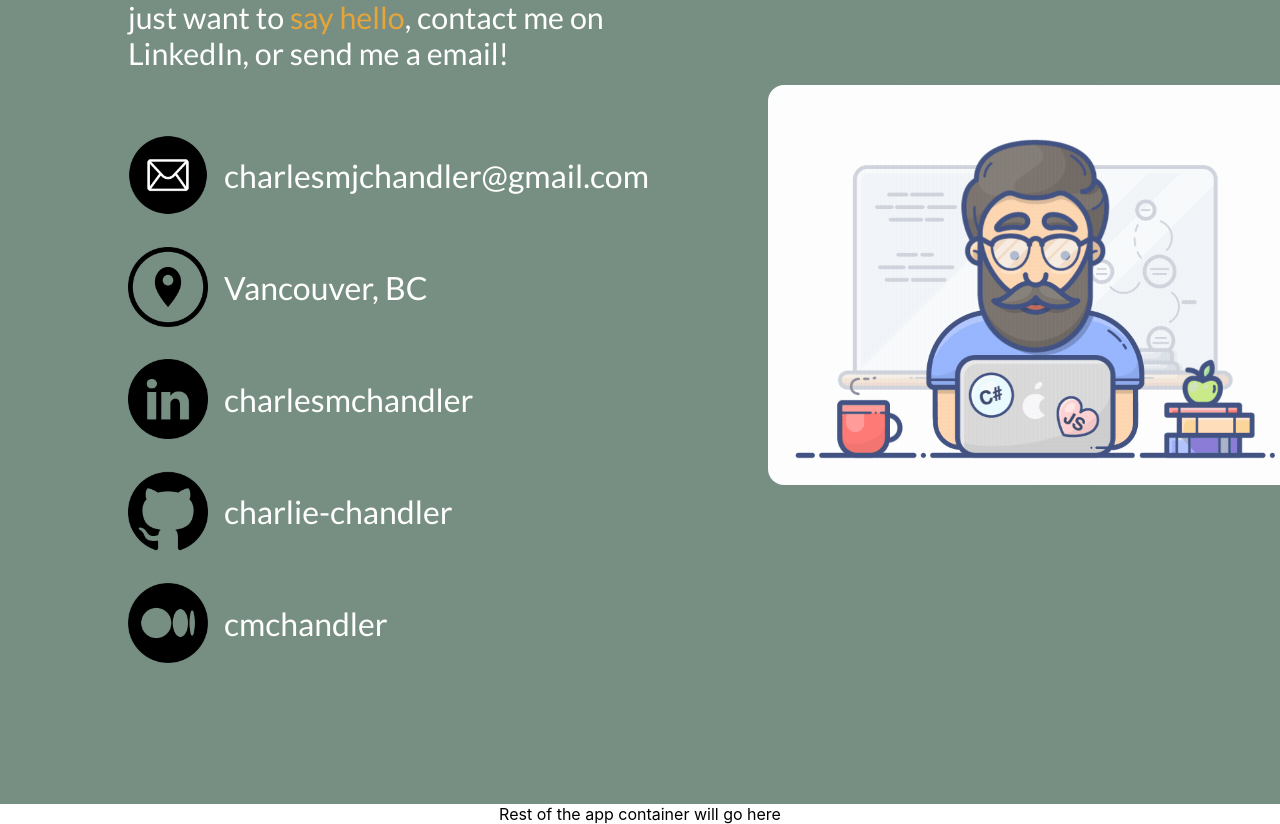
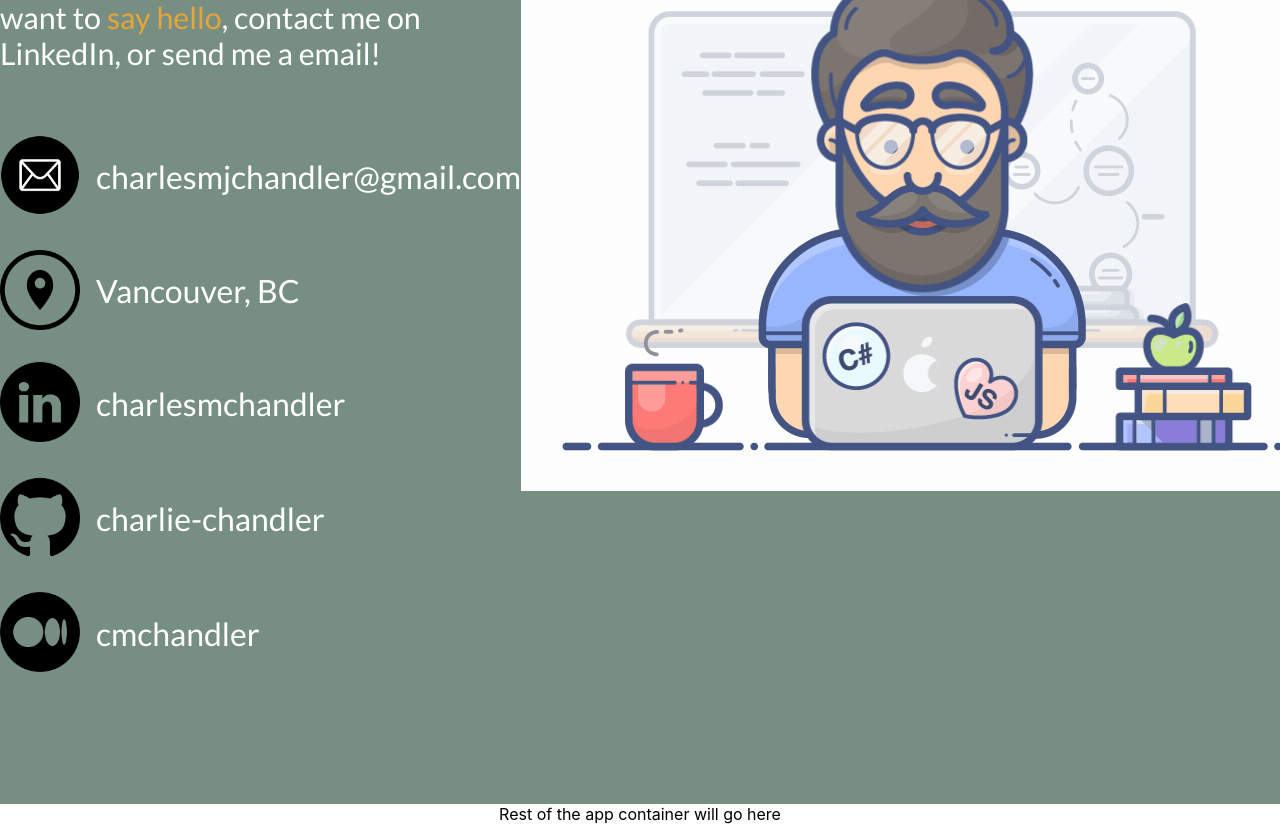
Before and after one commit to charlie-chandler/portfolio, a React (Create React App) app: page / in a window 1280 px wide. Shown: the part 6360-7184 px from the top of the page. Built offline with nearby package versions, Linux system fonts and the light colour scheme.

Commit message:
Change right/left container class to right/left-contact to avoid class duplication error with Timeline component

```diff
--- a/src/components/Contact.tsx
+++ b/src/components/Contact.tsx
@@ -7,8 +7,8 @@ function Contact() {
   const background = classNames('contact-background');
   const title = classNames('title');
   const mainContainer = classNames('contact-container');
-  const leftContainer = classNames('left-container');
-  const rightContainer = classNames('right-container');
+  const leftContact = classNames('left-contact');
+  const rightContact = classNames('right-contact');
 
   const callToAction = classNames('call-to-action');
   const contactList = classNames('contact-list');
@@ -19,7 +19,7 @@ function Contact() {
     <div className={background}>
       <h1 className={title}>Contact</h1>
       <div className={mainContainer}>
-        <div className={leftContainer}>
+        <div className={leftContact}>
           <div className={callToAction}>
             <p>
             If you consider me a good candidate for an <span>open position</span>, or you'd like to discuss a freelance project, or even just want to <span>say hello</span>, contact me on LinkedIn, or send me a email!
@@ -27,7 +27,7 @@ function Contact() {
           </div>
           <ul className={contactList}>
             <li className={contactListItem}>
-              <img src='icons/email.png' alt="email logo"></img>
+            <a href="mailto:charlesmjchandler@gmail.com?subject=Nice to meet you!&amp;body=Hi Charlie,"><img src="icons/email.png" alt="email icon"></img></a>
               <h5>charlesmjchandler@gmail.com</h5>
             </li>
             <li className={contactListItem}>
@@ -35,20 +35,20 @@ function Contact() {
               <h5>Vancouver, BC</h5>
             </li>
             <li className={contactListItem}>
-              <img src='icons/linkedin.png' alt="linkedin logo"></img>
+            <a href="https://www.linkedin.com/in/charlesmchandler/" target="_blank" rel="noreferrer"><img src="icons/linkedin.png" alt="linkedin icon"></img></a>
               <h5>charlesmchandler</h5>
             </li>
             <li className={contactListItem}>
-              <img src='icons/github.png' alt="github logo"></img>
+            <a href="https://github.com/charlie-chandler" target="_blank" rel="noreferrer"><img src="icons/github.png" alt="github icon"></img></a>
               <h5>charlie-chandler</h5>
             </li>
             <li className={contactListItem}>
-              <img src='icons/medium.png' alt="medium logo"></img>
+            <a href="https://https://medium.com/@cmchandler" target="_blank" rel="noreferrer"><img src="icons/medium.png" alt="medium icon"></img></a>
               <h5>cmchandler</h5>
             </li>
           </ul>
         </div>
-        <div className={rightContainer}>
+        <div className={rightContact}>
           <img src="images/dev-gif.gif" alt="developer working gif"/>
         </div>
       </div>
```
